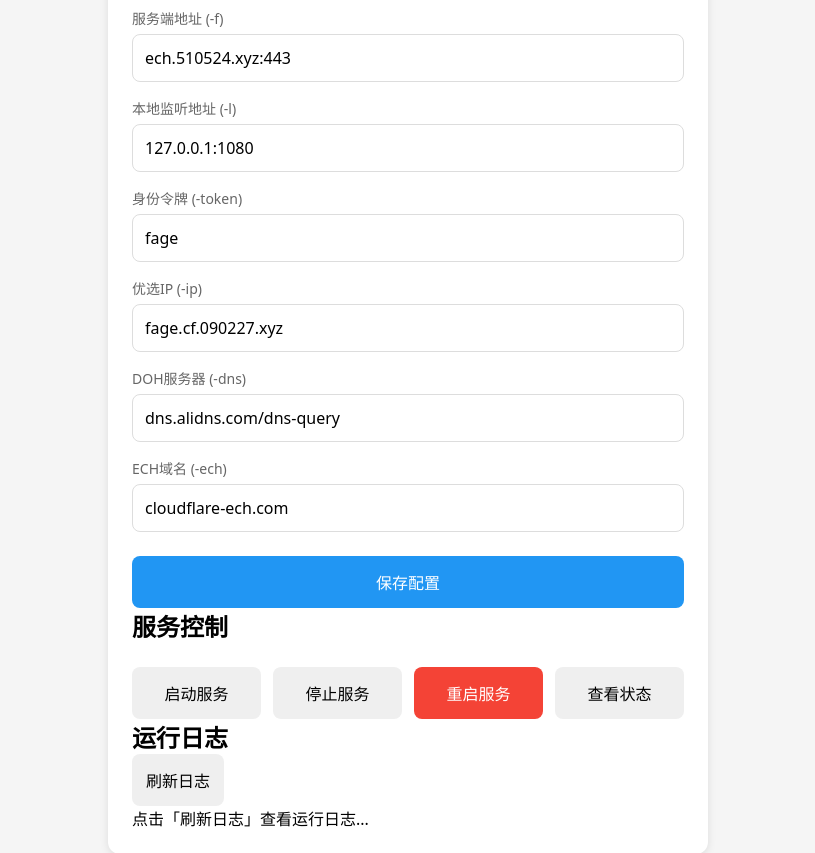
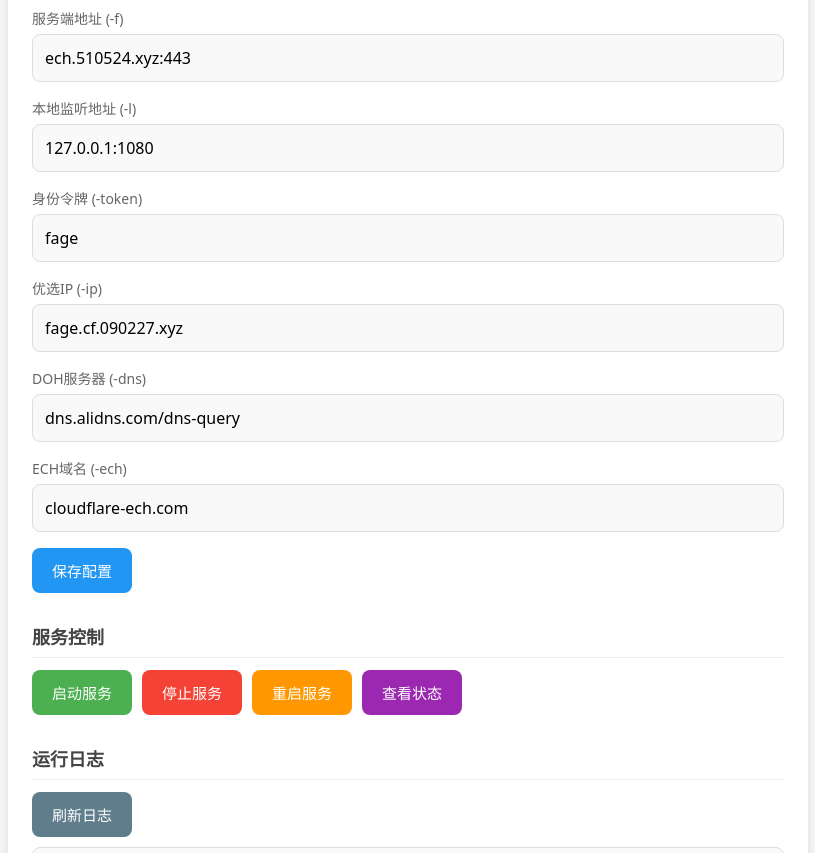
Before and after one commit to qinagfawu/ech-wk-ksu-auto, a plain HTML site: page module/webroot/index.html in a window 1280 px wide. Shown: the part 95-948 px from the top of the page, without its empty margins (232-1047 px from the left). Drawn offline with Linux system fonts and the light colour scheme.

Commit message:
Update style.css

```diff
--- a/module/webroot/style.css
+++ b/module/webroot/style.css
@@ -7,19 +7,30 @@
 body {
   background: #f5f5f5;
   padding: 20px;
+  color: #333;
 }
 .container {
-  max-width: 600px;
+  max-width: 800px;
   margin: 0 auto;
   background: white;
   padding: 24px;
   border-radius: 12px;
-  box-shadow: 0 2px 8px rgba(0,0,0,0.1);
+  box-shadow: 0 2px 10px rgba(0,0,0,0.1);
 }
 h1 {
   font-size: 24px;
   margin-bottom: 24px;
-  color: #333;
+  color: #2196f3;
+}
+h2 {
+  font-size: 18px;
+  margin: 20px 0 12px;
+  color: #444;
+  border-bottom: 1px solid #eee;
+  padding-bottom: 8px;
+}
+.form-section, .control-section, .log-section {
+  margin-bottom: 30px;
 }
 .form-item {
   margin-bottom: 16px;
@@ -36,25 +47,48 @@ input {
   border: 1px solid #ddd;
   border-radius: 8px;
   font-size: 16px;
+  background: #f9f9f9;
+}
+input:focus {
+  outline: none;
+  border-color: #2196f3;
+  background: white;
 }
 .btn-group {
   display: flex;
-  gap: 12px;
-  margin-top: 24px;
+  gap: 10px;
+  flex-wrap: wrap;
+  margin-top: 10px;
 }
 button {
-  flex: 1;
-  padding: 14px;
+  padding: 12px 20px;
   border: none;
   border-radius: 8px;
-  font-size: 16px;
+  font-size: 15px;
   cursor: pointer;
+  color: white;
+  transition: background 0.2s;
 }
-#save {
-  background: #2196f3;
-  color: white;
+#save { background: #2196f3; }
+#start { background: #4caf50; }
+#stop { background: #f44336; }
+#restart { background: #ff9800; }
+#status { background: #9c27b0; }
+#refreshLog { background: #607d8b; }
+
+button:hover {
+  opacity: 0.9;
 }
-#restart {
-  background: #f44336;
-  color: white;
+.log-box {
+  width: 100%;
+  height: 200px;
+  margin-top: 10px;
+  padding: 12px;
+  border: 1px solid #ddd;
+  border-radius: 8px;
+  background: #f9f9f9;
+  font-size: 14px;
+  line-height: 1.5;
+  overflow-y: auto;
+  white-space: pre-wrap;
 }
```
